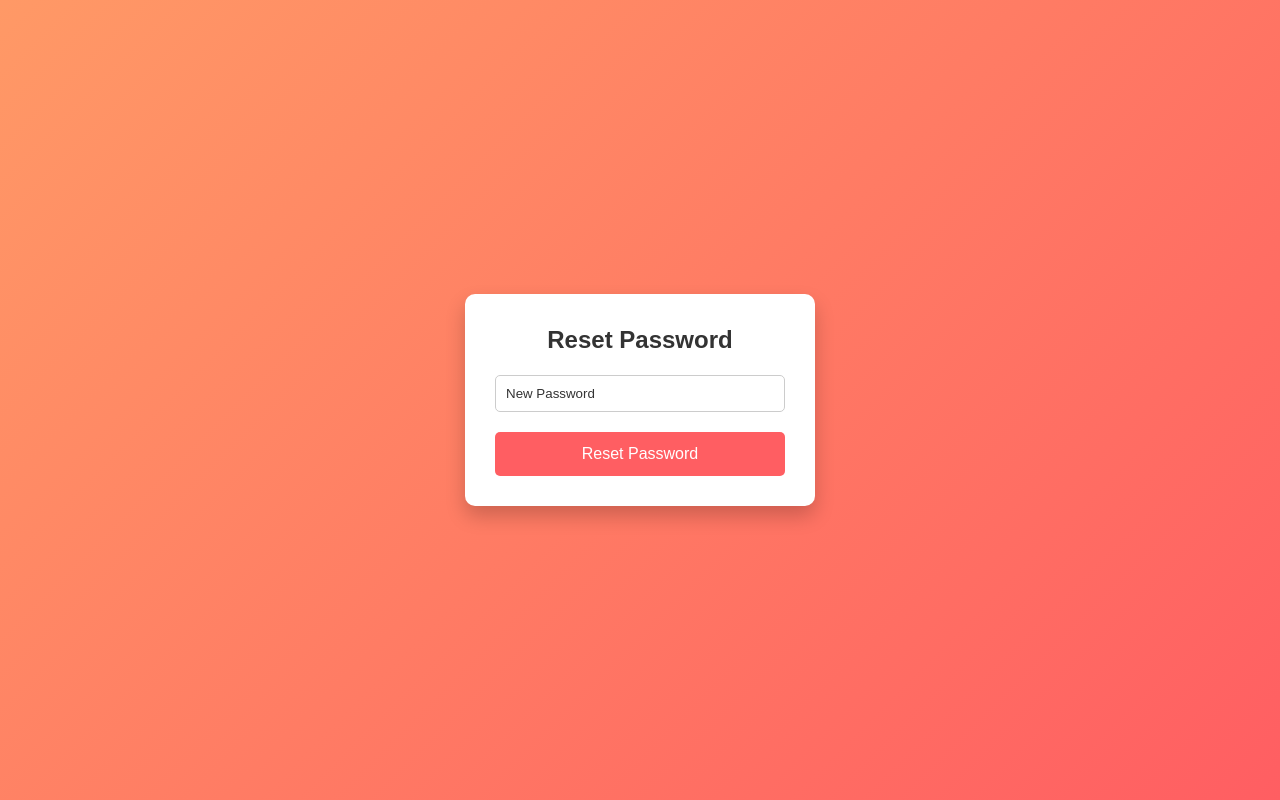
After one commit to sohil-P/Project, a PHP site: page /reset_password.php in a window 1280 px wide. The commit adds this page. Run offline with PHP 8.4, Linux system fonts and the light colour scheme; a user stored in the database is signed in; some web fonts are replaced.

Commit message:
update file

```diff
--- a/booking.php
+++ b/booking.php
@@ -29,12 +29,12 @@ if(isset($_POST['submit'])){
     $B_ID = $stmt->insert_id; // Get the last inserted ID
     $stmt->close();
 
-    include("./payment.php");
+
 
     if($result){
         echo "<script>
         alert(' Booking successful. Your Booking ID is :$B_ID')
-        window.location.href='carpet-payment.html';
+        window.location.href='payment.html';
 
        </script>";
     }else{
--- a/loginpage.php
+++ b/loginpage.php
@@ -58,7 +58,7 @@
     }
     else{
       echo "<script>
-      alert('Not found,Incorrect Email or Password')
+      alert('Incorrect Email or Password')
       window.location.href='login.html'
       </script>";
     }
--- a/payment.php
+++ b/payment.php
@@ -1,6 +1,5 @@
 <?php
 include_once('./config.php');
-// include_once('./booking.php');
 if(isset($_POST['payment'])){
     $payment_method = $_POST['pay-method'];
     $B_ID = $_GET['b_id']?? '';
@@ -12,8 +11,8 @@ if(isset($_POST['payment'])){
     if($result){
 
         echo "<script>
-        alert('payment success')
-        window.location.href='carpet-payment.html'
+       document.getElementById('popup').style.display = 'block';
+    document.getElementById('overlay').style.display = 'block';
         </script>";
     }
     else{
--- /dev/null
+++ b/reset_password.php
@@ -0,0 +1,129 @@
+<?php
+session_start();
+include_once 'config.php';
+if (!isset($_SESSION['reset_email'])) {
+    header("Location: ./login.html");
+    exit();
+}
+
+if ($_SERVER["REQUEST_METHOD"] == "POST") {
+    $new_password = $_POST['password'];
+    $email = $_SESSION['reset_email'];
+
+    // Update password in the database
+    $update = $conn->prepare("UPDATE   `user_registration` SET Password = ? WHERE 'Email' = ?");
+    $update->bind_param("ss", $new_password, $email);
+    $update->execute();
+
+    unset($_SESSION['reset_email']);
+    echo "<script>alert('Password updated successfully!'); window.location.href='login.html';</script>";
+}
+?>
+
+<!DOCTYPE html>
+<html lang="en">
+<head>
+    <meta charset="UTF-8">
+    <meta name="viewport" content="width=device-width, initial-scale=1.0">
+    <title>Reset Password</title>
+    <link rel="stylesheet" href="style.css">
+</head>
+<body>
+    <div class="container">
+        <h2>Reset Password</h2>
+        <form action="./reset_password.php" method="post">
+            <div class="input-box">
+                <input type="password" name="password" placeholder="New Password" required>
+            </div>
+            <button type="submit" class="btn">Reset Password</button>
+        </form>
+    </div>
+</body>
+</html>
+<style>/* General Page Styling */
+* {
+    margin: 0;
+    padding: 0;
+    box-sizing: border-box;
+    font-family: 'Arial', sans-serif;
+}
+
+body {
+    display: flex;
+    justify-content: center;
+    align-items: center;
+    height: 100vh;
+    background: linear-gradient(135deg, #ff9966, #ff5e62);
+}
+
+/* Reset Password Container */
+.container {
+    width: 350px;
+    padding: 30px;
+    background: white;
+    border-radius: 10px;
+    box-shadow: 0 10px 20px rgba(0, 0, 0, 0.2);
+    text-align: center;
+    animation: fadeIn 0.8s ease-in-out;
+}
+
+@keyframes fadeIn {
+    from {
+        opacity: 0;
+        transform: translateY(-20px);
+    }
+    to {
+        opacity: 1;
+        transform: translateY(0);
+    }
+}
+
+/* Heading */
+h2 {
+    margin-bottom: 20px;
+    color: #333;
+}
+
+/* Input Field */
+.input-box {
+    position: relative;
+    margin-bottom: 20px;
+}
+
+.input-box input {
+    width: 100%;
+    padding: 10px;
+    border: 1px solid #ccc;
+    border-radius: 5px;
+    outline: none;
+    transition: 0.3s;
+}
+
+.input-box input:focus {
+    border-color: #ff5e62;
+}
+
+/* Reset Button */
+.btn {
+    width: 100%;
+    padding: 10px;
+    border: none;
+    border-radius: 5px;
+    background: #ff5e62;
+    color: white;
+    font-size: 16px;
+    cursor: pointer;
+    transition: 0.3s;
+}
+
+.btn:hover {
+    background: #e04a4a;
+}
+
+/* Responsive */
+@media (max-width: 400px) {
+    .container {
+        width: 90%;
+    }
+}
+</style>
```
Also changed, not shown: about.html (+7 -7 lines), forgot_paasowrd.php (added, +29 -0 lines), index.php (+15 -3 lines), login.html (+1 -9 lines), logout.php (added, +27 -0 lines), payment.html (renamed from carpet-payment.html, +16 -15 lines), script.js (+29 -25 lines), payment.css (renamed from carpet-payment.css).
